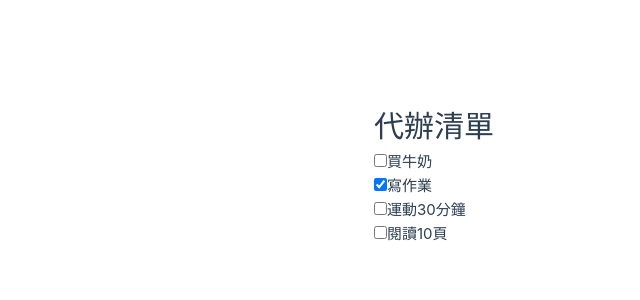
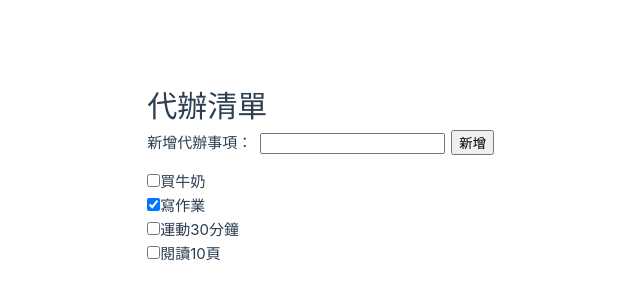
Before and after one commit to meIwata/Vue-20250722, a Vue app: page / in a window 1280 px wide. Shown: the part 226-526 px from the top of the page, without its empty margins (146-786 px from the left). Built offline with nearby package versions, Linux system fonts and the light colour scheme.

Commit message:
add ToDoForm component and integrate with App for adding new todos

```diff
--- a/src/App.vue
+++ b/src/App.vue
@@ -1,6 +1,7 @@
 <template>
   <div>
     <h1>代辦清單</h1>
+    <ToDoForm @add-todo="addTodo" />
     <TodoItem
       v-for="item in ToDoItems"
       :key="item.id"
@@ -14,11 +15,13 @@
 <script>
 import { nanoid } from 'nanoid';
 import TodoItem from './components/TodoItem.vue';
+import ToDoForm from './components/ToDoForm.vue';
 
 export default {
   name: 'App',
   components: {
-    TodoItem
+    TodoItem,
+    ToDoForm
   },
   data() {
     return {
@@ -29,6 +32,15 @@ export default {
         { id: 'todo-' + nanoid(), label: '閱讀10頁', done: false }
       ]
     };
+  },
+  methods: {
+    addTodo(label) {
+      this.ToDoItems.push({
+        id: 'todo-' + nanoid(),
+        label,
+        done: false
+      });
+    }
   }
 };
 </script>
--- /dev/null
+++ b/src/components/ToDoForm.vue
@@ -0,0 +1,36 @@
+<template>
+  <form @submit.prevent="onSubmit">
+    <label for="todo-input">新增代辦事項：</label>
+    <input id="todo-input" v-model="inputValue" required />
+    <button type="submit">新增</button>
+  </form>
+</template>
+
+<script>
+export default {
+  name: 'ToDoForm',
+  data() {
+    return {
+      inputValue: ''
+    };
+  },
+  methods: {
+    onSubmit() {
+      this.$emit('add-todo', this.inputValue);
+      this.inputValue = '';
+    }
+  }
+};
+</script>
+
+<style scoped>
+form {
+  margin-bottom: 1em;
+}
+label {
+  margin-right: 0.5em;
+}
+input {
+  margin-right: 0.5em;
+}
+</style>
```
